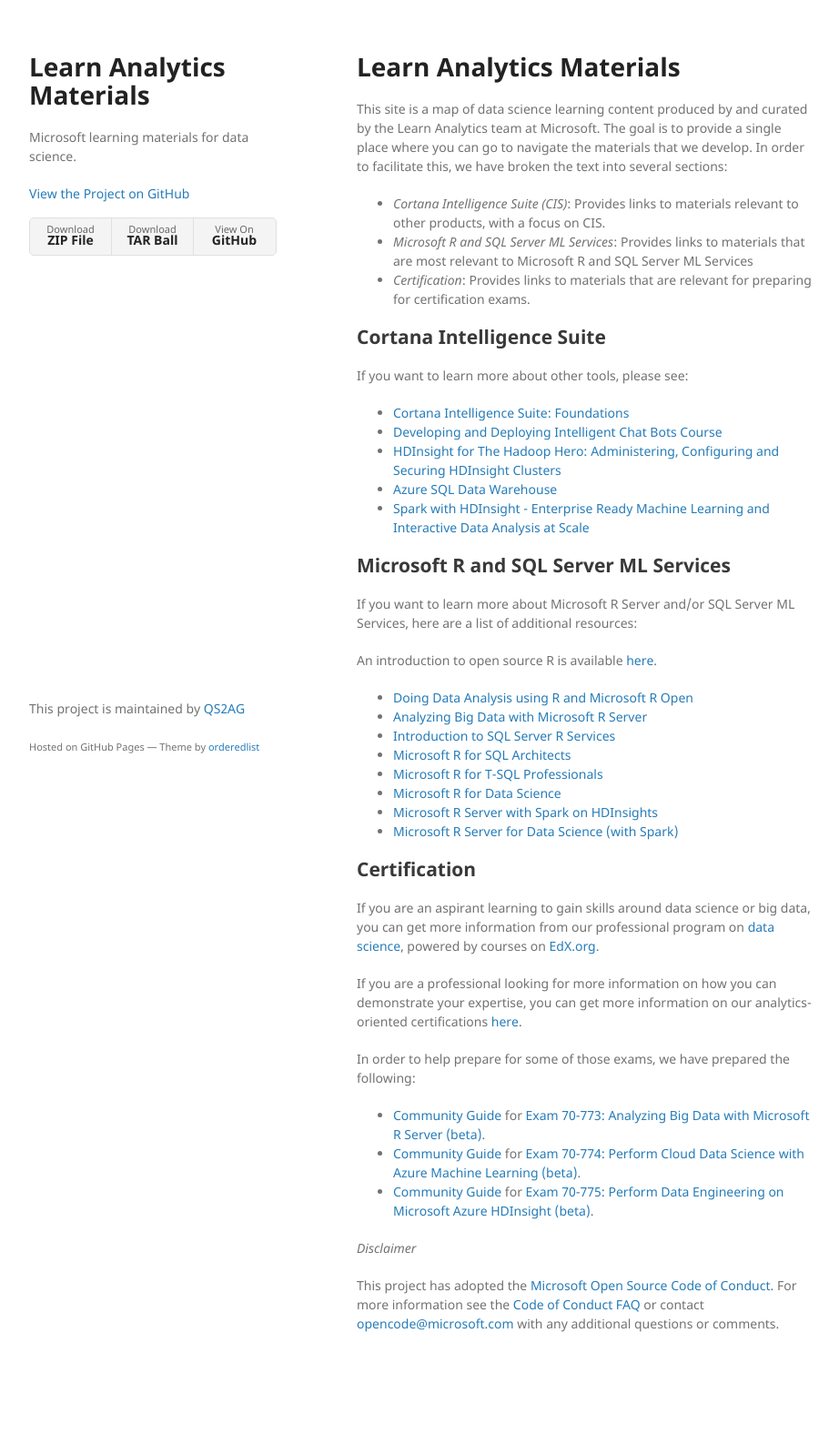
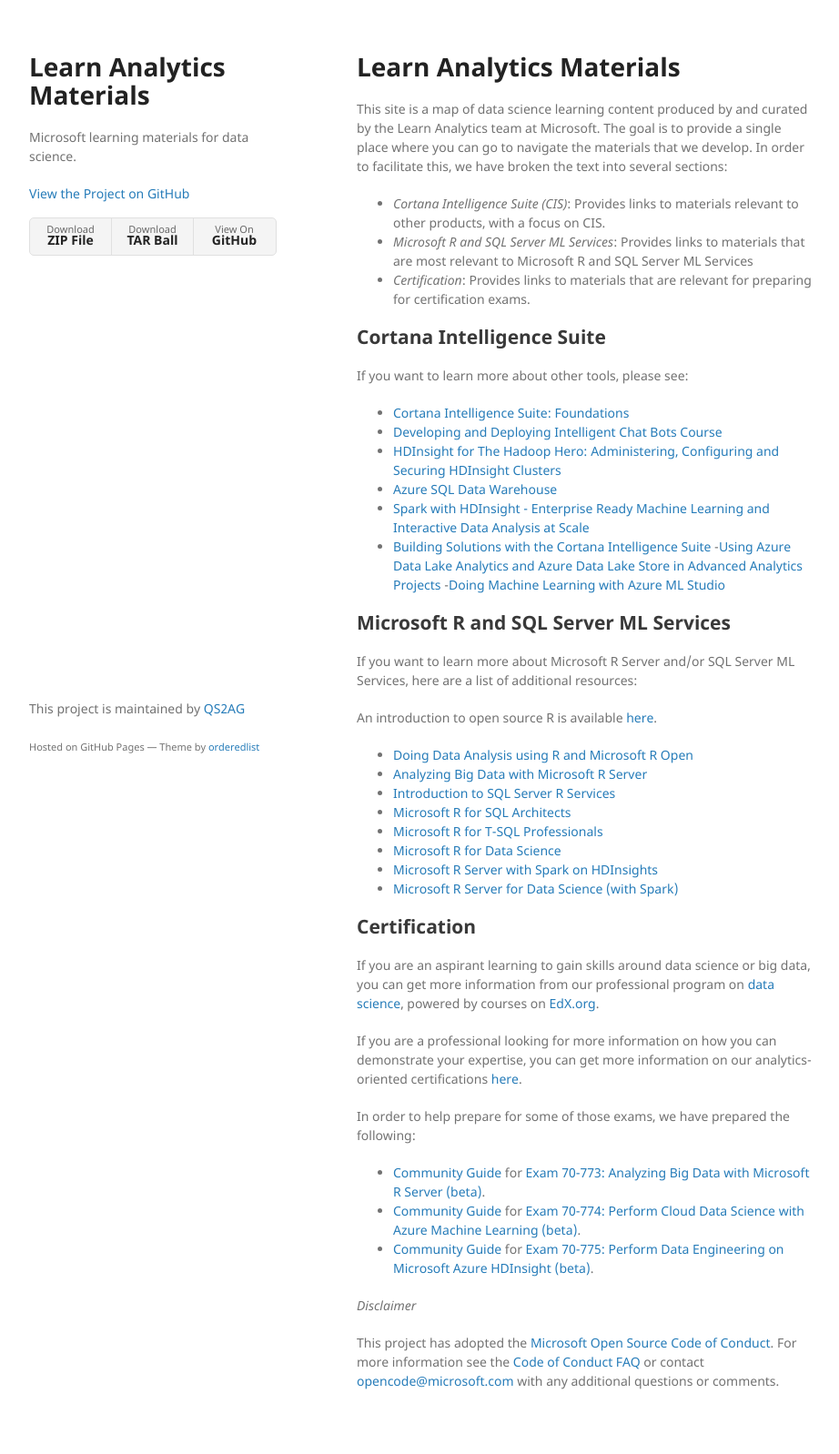
Before and after one commit to QS2AG/learnAnalytics-public, a Jekyll site: the page built from index.md, in a window 1280 px wide. Shown: the whole page at 91% size, without its empty margins (178-1100 px from the left). Built offline with Jekyll 4.4.1, drawn with Linux system fonts in a browser that asks for light colours; our own code applies the rules of GitHub Pages for plain Markdown files; before the commit the page ends 1535 px from its top, so only the background shows below that.

Commit message:
Updated Recent Course Releases to the public page.
The given courses are added to the public page
1. Building solutions with Cortana Intelligence Suite
2. Using ADLA and ADLS with Advanced Analytics Projects
3. Doing Machine Learning with Azure ML Studio

```diff
--- a/index.md
+++ b/index.md
@@ -21,6 +21,9 @@
 - [HDInsight for The Hadoop Hero: Administering, Configuring and Securing HDInsight Clusters](https://github.com/Azure/learnAnalytics-HDI-Hero)
 - [Azure SQL Data Warehouse](https://github.com/Azure/LearnAnalytics-sqldwintro-instructorled)
 - [Spark with HDInsight - Enterprise Ready Machine Learning and Interactive Data Analysis at Scale](https://github.com/Azure/learnAnalytics-SparkML)
+- [Building Solutions with the Cortana Intelligence Suite](https://github.com/Azure/LearnAnalytics-Building-Solutions-with-the-Cortana-Intelligence-Suite)
+-[Using Azure Data Lake Analytics and Azure Data Lake Store in Advanced Analytics Projects](https://github.com/Azure/LearnAnalytics-UsingADLAandADLSinAdvancedAnalyticsProjects)
+-[Doing Machine Learning with Azure ML Studio](https://github.com/Azure/LearnAnalytics-DoingMachineLearningwithAzureMLStudio)
 
 ## Microsoft R and SQL Server ML Services
 
```
